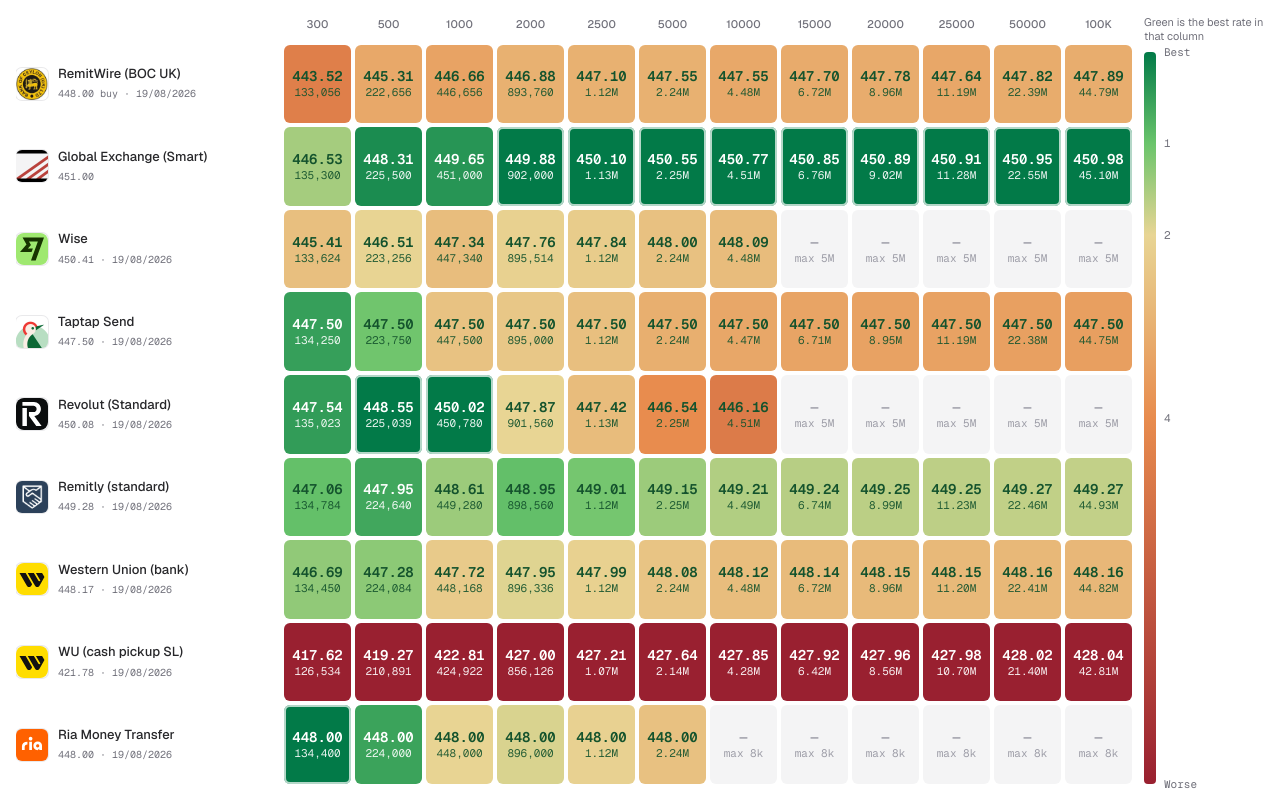
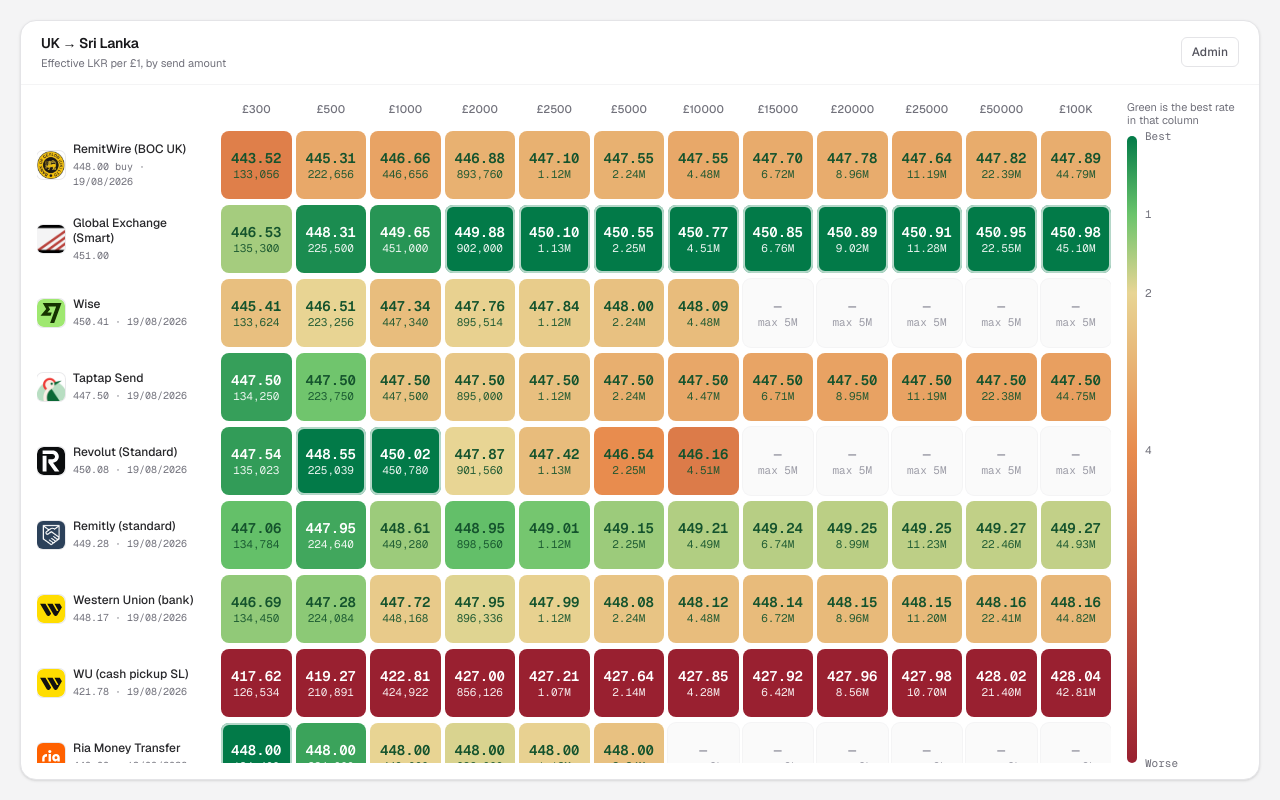
Before and after one commit to uditha/uk-gbplkr-rates-daily, a Next.js app: page / in a window 1280 px wide. Built offline with nearby package versions, Linux system fonts and the light colour scheme.

Commit message:
Tighten heatmap spacing and wrap the grid in a product-style frame
Shrink the provider-name column so the first rate sits next to the labels, add page margin, and stick names on the left while scrolling.

Co-authored-by: Uditha Tennakoon <uditha13@gmail.com>

```diff
--- a/app/layout.tsx
+++ b/app/layout.tsx
@@ -25,7 +25,7 @@ export default function RootLayout({ children }: LayoutProps<"/">) {
       className={`${geistSans.variable} ${geistMono.variable} h-full antialiased`}
       style={{ colorScheme: "light" }}
     >
-      <body className="min-h-full bg-white font-sans text-zinc-900">
+      <body className="min-h-full bg-zinc-100 font-sans text-zinc-900">
         {children}
       </body>
     </html>
--- a/app/page.tsx
+++ b/app/page.tsx
@@ -9,7 +9,7 @@ export default async function Home() {
 
   if (!data) {
     return (
-      <div className="flex h-dvh items-center justify-center bg-white p-6 text-center">
+      <div className="flex h-dvh items-center justify-center bg-zinc-50 p-6 text-center">
         <p className="max-w-md text-sm text-zinc-600">
           No stored rates yet. Refresh a provider from{" "}
           <Link className="underline" href="/admin">
@@ -22,8 +22,28 @@ export default async function Home() {
   }
 
   return (
-    <div className="h-dvh w-full overflow-hidden bg-white p-3 sm:p-4">
-      <RateHeatmap data={data} />
+    <div className="h-dvh w-full overflow-hidden bg-zinc-100 p-3 sm:p-5">
+      <div className="flex h-full min-h-0 flex-col overflow-hidden rounded-2xl border border-zinc-200 bg-white shadow-sm">
+        <header className="flex shrink-0 items-center justify-between gap-3 border-b border-zinc-100 px-4 py-3 sm:px-5">
+          <div>
+            <h1 className="text-sm font-semibold tracking-tight text-zinc-900">
+              UK → Sri Lanka
+            </h1>
+            <p className="mt-0.5 text-[11px] text-zinc-500">
+              Effective LKR per £1, by send amount
+            </p>
+          </div>
+          <Link
+            href="/admin"
+            className="rounded-md border border-zinc-200 px-2.5 py-1.5 text-xs font-medium text-zinc-600 hover:bg-zinc-50"
+          >
+            Admin
+          </Link>
+        </header>
+        <div className="min-h-0 flex-1 px-3 py-3 sm:px-4 sm:py-4">
+          <RateHeatmap data={data} />
+        </div>
+      </div>
     </div>
   );
 }
--- a/components/RateHeatmap.tsx
+++ b/components/RateHeatmap.tsx
@@ -33,34 +33,34 @@ export function RateHeatmap({ data }: { data: ComparisonRates }) {
   });
 
   return (
-    <div className="flex h-full min-h-0 w-full items-stretch gap-3">
+    <div className="flex h-full min-h-0 w-full items-stretch gap-4">
       <div className="min-h-0 min-w-0 flex-1 overflow-auto">
         <div
-          className="grid h-full min-h-[12rem] min-w-[56rem] gap-1"
+          className="grid h-full min-h-[12rem] min-w-[48rem] gap-x-1 gap-y-1.5"
           style={{
-            gridTemplateColumns: `minmax(14rem, 16.5rem) repeat(${data.amounts.length}, minmax(0, 1fr))`,
-            gridTemplateRows: `auto repeat(${data.providers.length}, minmax(4.5rem, 1fr))`,
+            gridTemplateColumns: `max-content repeat(${data.amounts.length}, minmax(4.25rem, 1fr))`,
+            gridTemplateRows: `auto repeat(${data.providers.length}, minmax(4.25rem, 1fr))`,
           }}
         >
-          <div />
+          <div className="sticky left-0 top-0 z-30 bg-white" />
           {data.amounts.map((amount) => (
             <div
               key={amount.amountGbp}
-              className="px-1 pb-2 text-center text-[11px] font-medium text-zinc-500"
+              className="sticky top-0 z-20 bg-white px-1 pb-2 text-center text-[11px] font-medium text-zinc-500"
             >
-              {amount.label}
+              £{amount.label}
             </div>
           ))}
 
           {data.providers.map((provider) => (
             <div key={provider.id} className="contents">
-              <div className="flex items-center gap-2.5 pr-3">
-                <ProviderLogo id={provider.id} name={provider.name} />
+              <div className="sticky left-0 z-10 flex max-w-[11.25rem] items-center gap-2 bg-white py-0.5 pr-2">
+                <ProviderLogo id={provider.id} name={provider.name} size={28} />
                 <div className="min-w-0">
-                  <span className="block text-[13px] font-medium leading-tight text-zinc-800">
+                  <span className="block text-[12px] font-medium leading-tight text-zinc-800">
                     {provider.name}
                   </span>
-                  <span className="mt-1 block font-mono text-[10px] tabular-nums text-zinc-500">
+                  <span className="mt-0.5 block font-mono text-[10px] tabular-nums text-zinc-500">
                     {formatRate(provider.boardRate)}
                     {provider.rateKind === "buying" ? " buy" : ""}
                     {provider.asOf ? ` · ${provider.asOf}` : ""}
@@ -125,7 +125,7 @@ function UnavailableCell({
   return (
     <div
       title={`${providerName} £${label}: ${unavailableReason(caption)}`}
-      className="flex h-full min-h-0 flex-col items-center justify-center rounded-md bg-zinc-100 px-1 py-1.5 text-center text-zinc-400"
+      className="flex h-full min-h-0 flex-col items-center justify-center rounded-lg bg-zinc-50 px-1 py-1.5 text-center text-zinc-400 ring-1 ring-zinc-100"
     >
       <span className="font-mono text-[13px] font-semibold tabular-nums leading-none sm:text-sm">
         —
@@ -167,7 +167,7 @@ function HeatmapCell({
   return (
     <div
       title={`${providerName} £${label}: ${rankHint}fee £${quote.feeGbp}, recipient ${formatLkr(quote.lkrReceived)} LKR, effective ${formatRate(quote.effectiveRate)}`}
-      className="relative flex h-full min-h-0 flex-col items-center justify-center rounded-md px-1 py-1.5 text-center"
+      className="relative flex h-full min-h-0 flex-col items-center justify-center rounded-lg px-1 py-1.5 text-center"
       style={{
         background,
         color,
@@ -186,13 +186,13 @@ function HeatmapCell({
 
 function HeatmapLegend() {
   return (
-    <div className="hidden h-full min-h-0 shrink-0 sm:flex sm:flex-col">
-      <p className="mb-2 max-w-[7.5rem] text-[11px] leading-tight text-zinc-500">
+    <div className="hidden h-full min-h-0 shrink-0 pr-1 sm:flex sm:flex-col">
+      <p className="mb-2 max-w-[7rem] text-[11px] leading-tight text-zinc-500">
         Green is the best rate in that column
       </p>
       <div className="flex min-h-0 flex-1 items-stretch gap-2">
         <div
-          className="w-3 rounded-sm"
+          className="w-2.5 rounded-full"
           style={{ background: heatmapGradient() }}
         />
         <div className="relative w-10">
```
